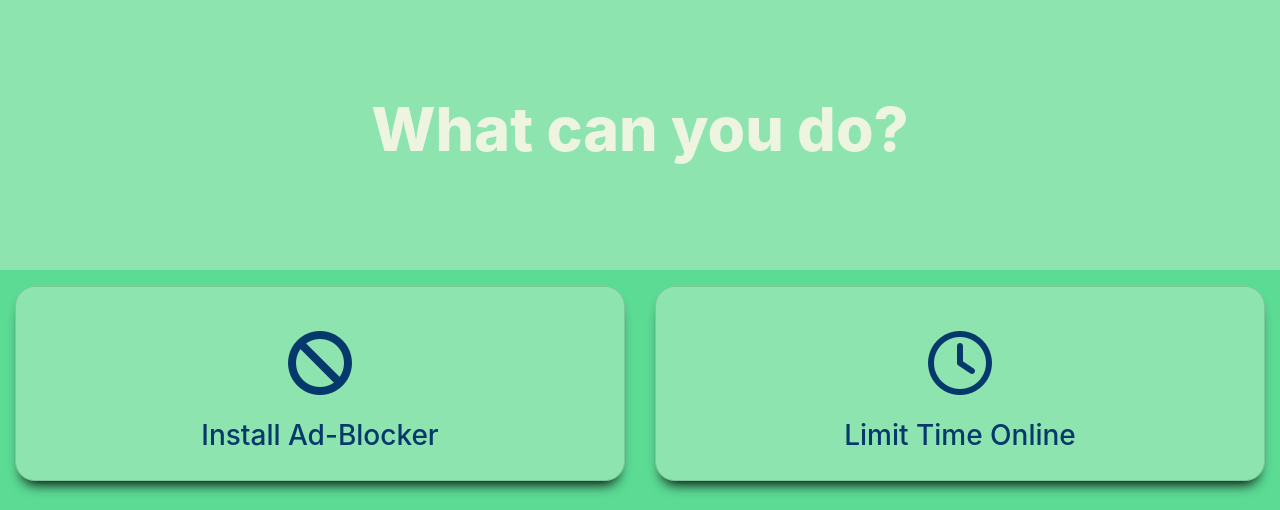
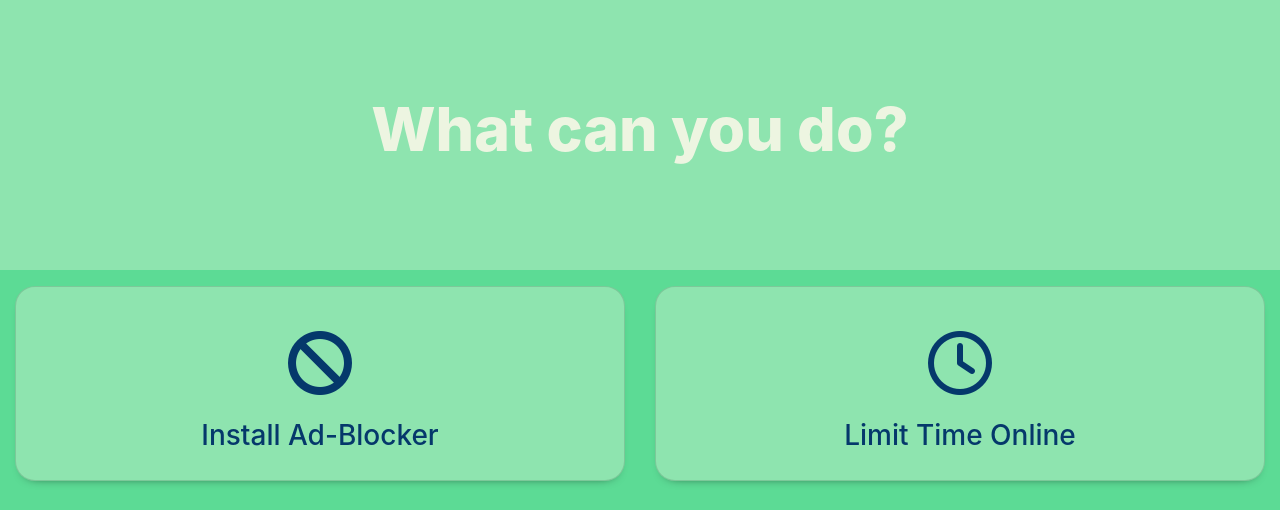
Before and after one commit to Mlara417/persuasion-technology, a plain HTML site: page index.html in a window 1280 px wide. Shown: the part 2587-3097 px from the top of the page. Drawn offline with nearby package versions, Linux system fonts and the light colour scheme.

Commit message:
Update index.html

```diff
--- a/index.html
+++ b/index.html
@@ -112,8 +112,8 @@
 			}
 			.card {
 				color: #05386b;
-				-webkit-box-shadow: 0px 10px 13px -7px #000000, 0px 0px 16px 2px rgba(0,0,0,0);
-				box-shadow: 0px 10px 13px -7px #000000, 0px 0px 16px 2px rgba(0,0,0,0);
+				-webkit-box-shadow: 0px 5px 12px -10px #000000, 0px 0px 16px 2px rgba(0,0,0,0);
+				box-shadow: 0px 5px 12px -10px #000000, 0px 0px 16px 2px rgba(0,0,0,0);
 				border-radius: 1.25rem;
 				-webkit-transition: -webkit-transform 0.7s;
 				transition: transform 0.7s;
```
